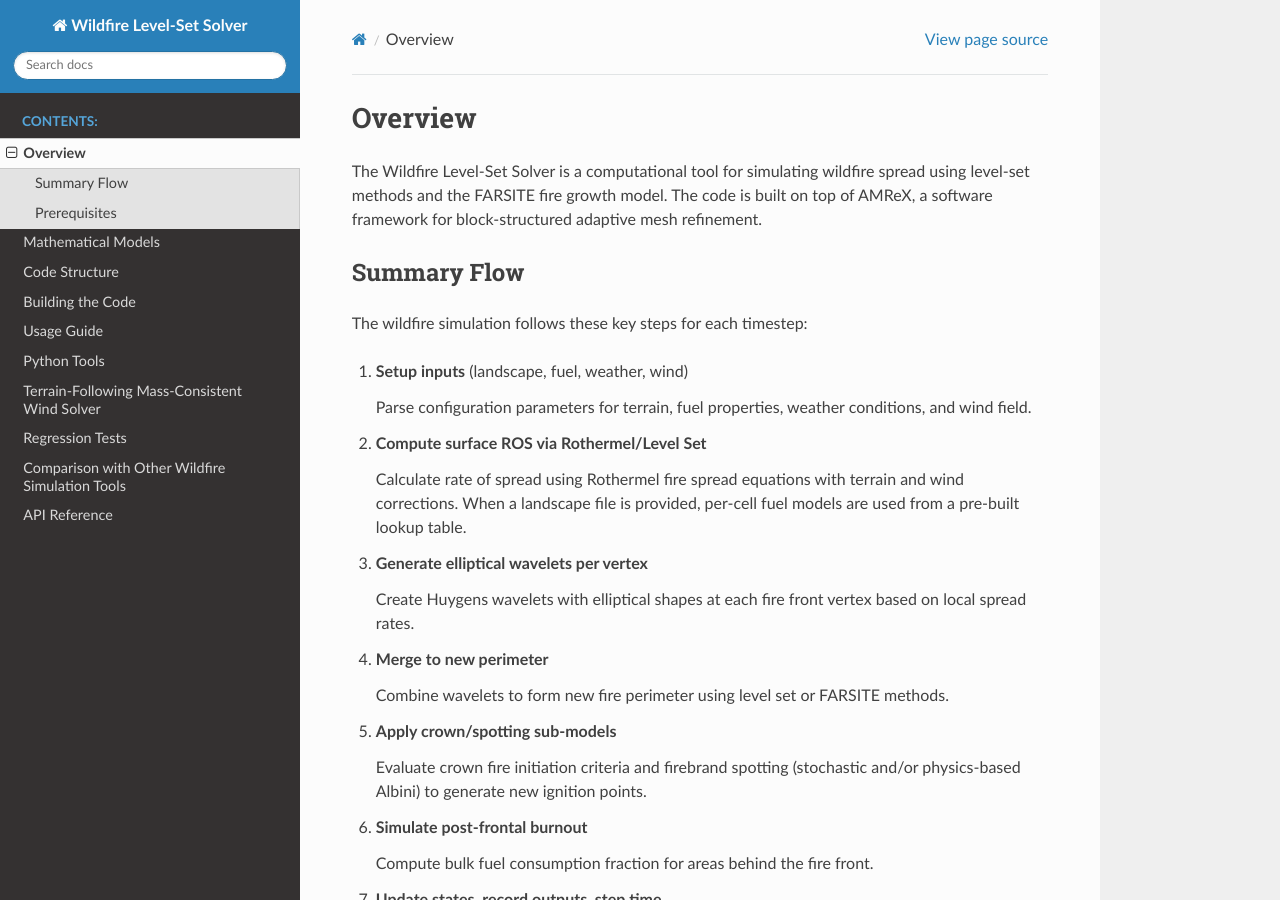
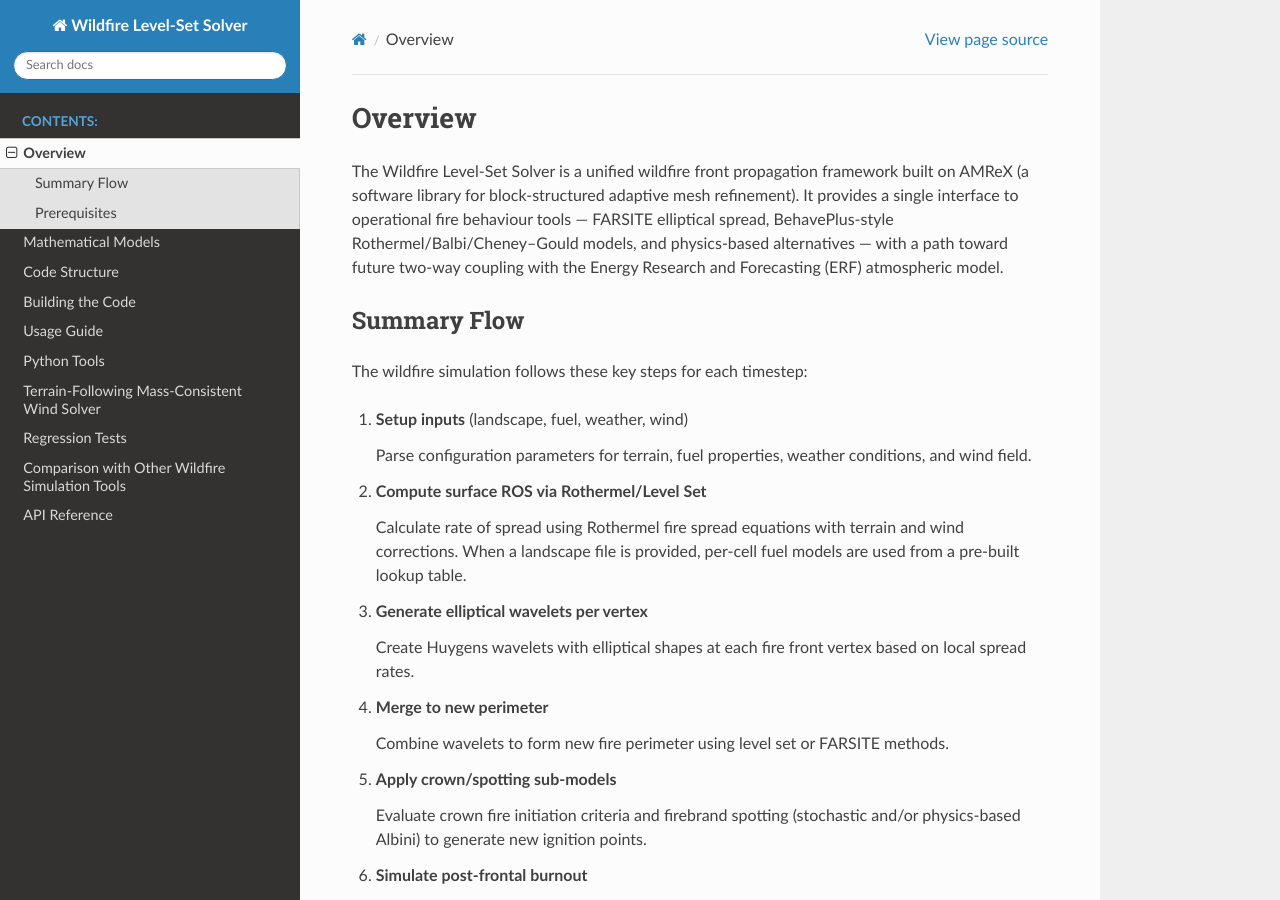
Before and after one commit to hgopalan/wildfire_levelset, a Sphinx documentation site: the page built from docs/overview.rst, in a window 1280 px wide and 900 px high. Built offline with Sphinx 7.4.7 and the Read the Docs theme 3.1.0, drawn with Linux system fonts in a browser that asks for light colours.

Commit message:
docs: update tagline to unified interface / ERF coupling language
Agent-Logs-Url: https://github.com/hgopalan/wildfire_levelset/sessions/38f3c243-6953-4e5f-88db-c02685ffd6b8

Co-authored-by: hgopalan <1108371+hgopalan@users.noreply.github.com>

```diff
--- a/docs/overview.rst
+++ b/docs/overview.rst
@@ -1,7 +1,7 @@
 Overview
 ========
 
-The Wildfire Level-Set Solver is a computational tool for simulating wildfire spread using level-set methods and the FARSITE fire growth model. The code is built on top of AMReX, a software framework for block-structured adaptive mesh refinement.
+The Wildfire Level-Set Solver is a unified wildfire front propagation framework built on AMReX (a software library for block-structured adaptive mesh refinement). It provides a single interface to operational fire behaviour tools — FARSITE elliptical spread, BehavePlus-style Rothermel/Balbi/Cheney–Gould models, and physics-based alternatives — with a path toward future two-way coupling with the Energy Research and Forecasting (ERF) atmospheric model.
 
 Summary Flow
 ------------
```
Also changed, not shown: README.md (+1 -1 lines).
